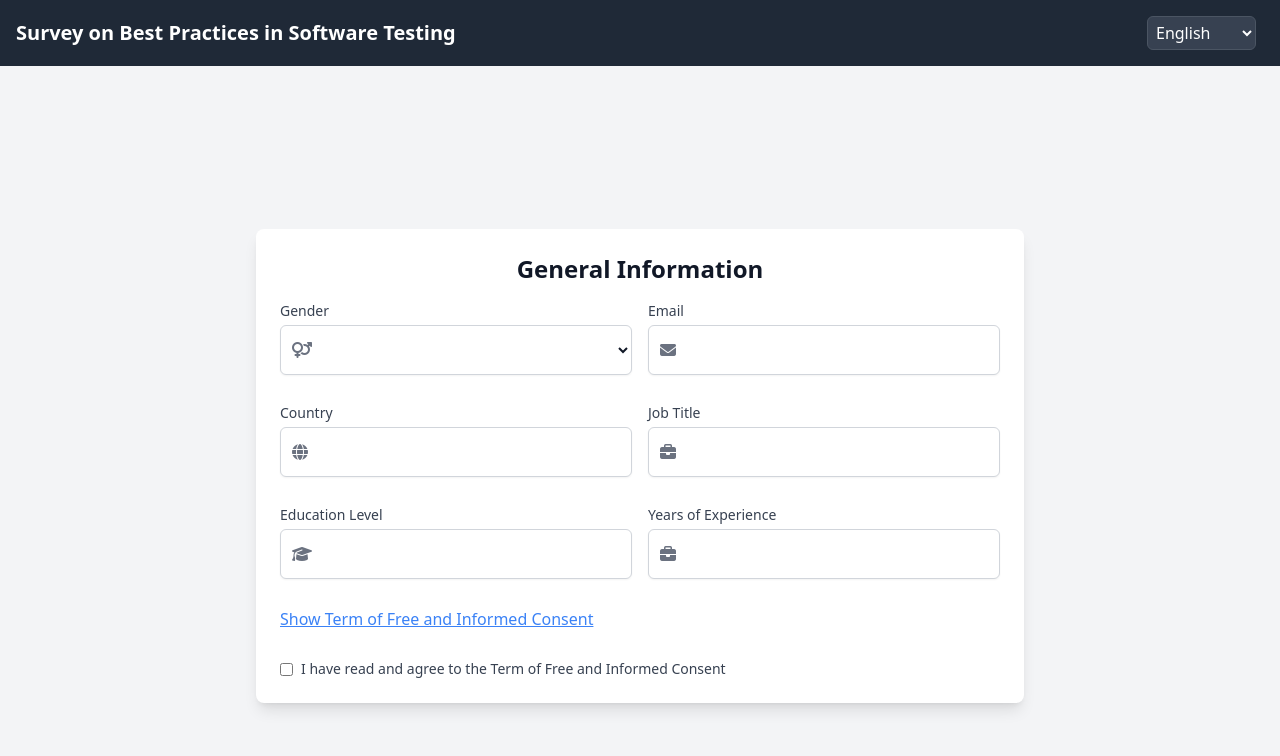
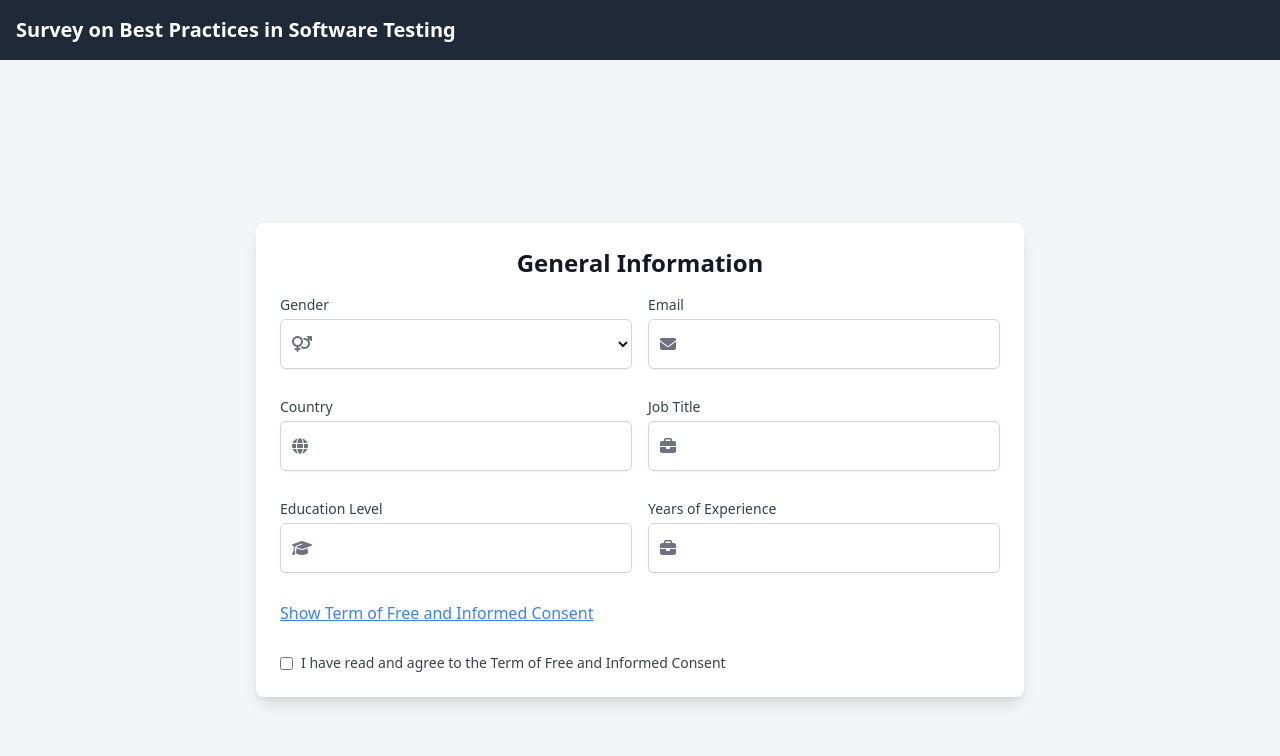
Before and after one commit to caviva/survey-ufscar, a Vue app: page /step-one in a window 1280 px wide. Shown: the top 756 px of the page. Built offline with nearby package versions, Linux system fonts and the light colour scheme.

Commit message:
No locales in navbar

```diff
--- a/src/components/NavBar.vue
+++ b/src/components/NavBar.vue
@@ -15,18 +15,6 @@
     </div>
     <div v-else class="text-gray-300 text-sm ml-4">
       <small>&nbsp;</small>
-    </div>
-
-    <div class="flex items-center ml-auto">
-      <select
-        v-model="selectedLocale"
-        @change="changeLanguage"
-        class="bg-gray-700 text-white border border-gray-600 rounded-md p-1 mx-2"
-      >
-        <option value="en">English</option>
-        <option value="es">Español</option>
-        <option value="pt">Português</option>
-      </select>
     </div>
   </nav>
 </template>
```
